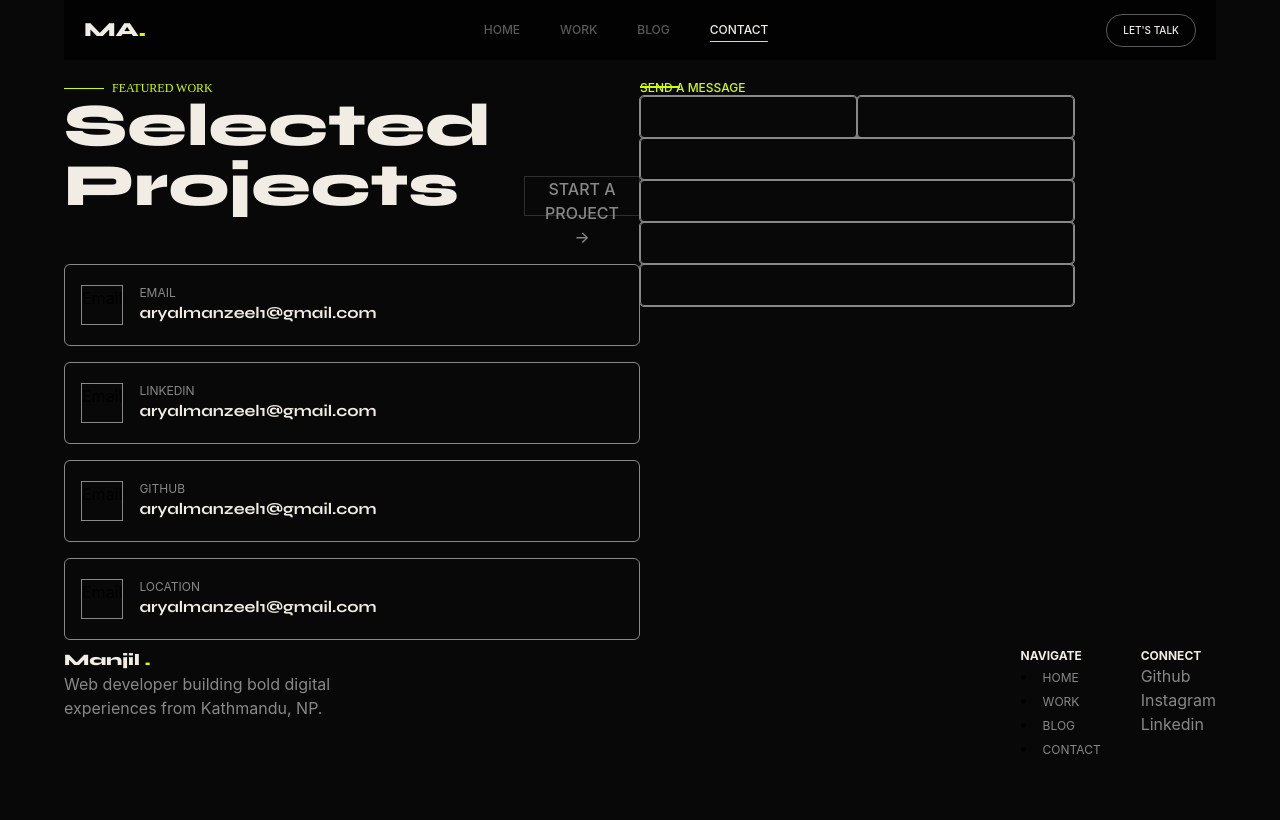
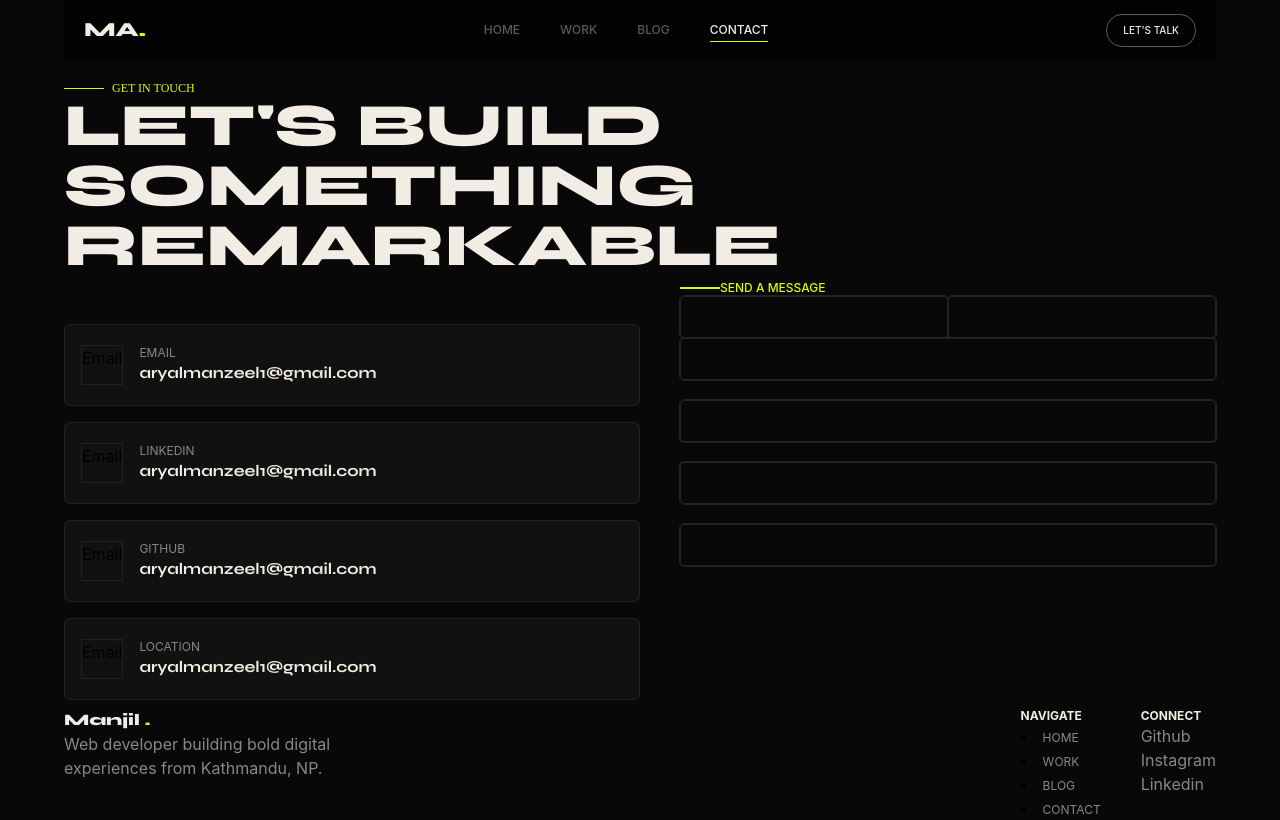
Before and after one commit to User-manjil/FullStack_Portfolio2025, a React app in the folder frontend/: page /contact in a window 1280 px wide. Built offline with nearby package versions, Linux system fonts and the light colour scheme; the HTML template or start-up script is replaced by a standard one.

Commit message:
feat : adding blogs

```diff
--- a/frontend/src/Components/Pages/Blog.jsx
+++ b/frontend/src/Components/Pages/Blog.jsx
@@ -6,7 +6,7 @@ import TitleSection from '../Reusable/TitleSection'
 const Blog = () => {
   return (
     <div className='flex flex-col w-full mt-20'>
-      <TitleSection />
+      <TitleSection subTitle="WRITING" bigTitle="Thoughts & Insights" />
         <div className=" w-full flex flex-col my-10 rounded-t-">
 
            <BigBlogCard />
--- a/frontend/src/Components/Pages/Contact.jsx
+++ b/frontend/src/Components/Pages/Contact.jsx
@@ -9,16 +9,18 @@ const Contact = () => {
     {title : "Location" , data:"aryalmanzeel1@gmail.com"},
   ]
   return (
-    <div className='mt-10 w-full flex'>
+    <div className='mt-10 w-full flex gap-10'>
+
       <div className="flex flex-col w-1/2">
-        <TitleSection/>
+
+        <TitleSection  subTitle="GET IN TOUCH " bigTitle="LET'S BUILD SOMETHING REMARKABLE" hasBtn={false} />
         <div className="flex flex-col mt-10 ">
 
 
              {dataContact.map((el, index) => {
                   return (
-    <div key={index} className='w-full group hover:border-(--lime)  hover:translate-x-1 duration-200 flex border my-2 rounded-md border-(--muted2) px-0 py-5'>
-      <div className="flex border  border-(--muted2) mx-4">Email </div>
+                    <div key={index} className='w-full group hover:border-(--lime) bg-(--bg2)  hover:translate-x-1 duration-200 flex border my-2 rounded-md border-(--border) px-0 py-5'>
+                      <div className="flex border  border-(--border) mx-4">Email </div>
                       <div className="flex flex-col">
                         <div className="text-(--muted2) text-xs">{el.title.toUpperCase()}</div>
                         <div className="font-[Syne] font-bold text-(--text)">
@@ -34,17 +36,22 @@ const Contact = () => {
 
         </div>
       </div>
-      <div className="flex  mt-10 flex-col">
-        <div className="flex  text-(--lime) after:absolute -after:left-0 after:bottom-[50%] after:w-10 after:h-0.5  after:bg-(--lime) text-xs font-medium relative"> SEND A MESSAGE</div>
+      <div className="flex  mt-60 flex-col w-1/2 ">
+      <div className="flex items-center">
+         <div className="flex   left-0 bottom-[50%] w-10 h-0.5 bg-(--lime)"></div>
+        <div className="flex  text-(--lime)    text-xs font-medium relative"> SEND A MESSAGE</div>
+
+      </div>
      <div className="flex">
-            <input className='w-full border border-(--muted2) outline outline-(--muted2)  hover:outline-(--lime) text-(--text) font-[Syne] rounded-sm px-3 py-2' type="text" />
-            <input className='w-full border border-(--muted2) outline outline-(--muted2)  hover:outline-(--lime) text-(--text) font-[Syne] rounded-sm px-3 py-2' type="text" />
+
+            <input className='w-full border border-(--border) outline outline-(--border)  hover:outline-(--lime) text-(--text) font-[Syne] rounded-sm px-3 py-2' type="text" />
+            <input className='w-full border border-(--border) outline outline-(--border)  hover:outline-(--lime) text-(--text) font-[Syne] rounded-sm px-3 py-2' type="text" />
             </div>
-            <div className="flex flex-col">
-              <input className='w-full border border-(--muted2) outline outline-(--muted2)  hover:outline-(--lime) text-(--text) font-[Syne] rounded-sm px-3 py-2' type="text" />
-              <input className='w-full border border-(--muted2) outline outline-(--muted2)  hover:outline-(--lime) text-(--text) font-[Syne] rounded-sm px-3 py-2' type="text" />
-              <input className='w-full border border-(--muted2) outline outline-(--muted2)  hover:outline-(--lime) text-(--text) font-[Syne] rounded-sm px-3 py-2' type="text" />
-              <input className='w-full border border-(--muted2) outline outline-(--muted2)  hover:outline-(--lime) text-(--text) font-[Syne] rounded-sm px-3 py-2' type="text" />
+            <div className="flex flex-col gap-5">
+              <input className='w-full border border-(--border) outline outline-(--border)  hover:outline-(--lime) text-(--text) font-[Syne] rounded-sm px-3 py-2' type="text" />
+              <input className='w-full border border-(--border) outline outline-(--border)  hover:outline-(--lime) text-(--text) font-[Syne] rounded-sm px-3 py-2' type="text" />
+              <input className='w-full border border-(--border) outline outline-(--border)  hover:outline-(--lime) text-(--text) font-[Syne] rounded-sm px-3 py-2' type="text" />
+              <input className='w-full border border-(--border) outline outline-(--border)  hover:outline-(--lime) text-(--text) font-[Syne] rounded-sm px-3 py-2' type="text" />
               </div>
 
       </div>
--- a/frontend/src/Components/Pages/Home.jsx
+++ b/frontend/src/Components/Pages/Home.jsx
@@ -15,7 +15,7 @@ const Home = () => {
     <div className="flex-col w-full flex ">
       <div className="bg-(--bg) w-full h-fit pt-40 pb-5 max-w-6xl  mb-15">
 
-        <div className="flex font-[Bricolage Grotesque] text-[12px] px-3 py-1 rounded-full items-center gap-2 border border-(--muted) font-medium text-(--muted2) tracking-wider w-fit">
+        <div className="flex font-[Bricolage Grotesque] text-[12px] px-3 py-1 rounded-full items-center gap-2 border border-(--border) font-medium text-(--muted2) tracking-wider w-fit">
           <div className="flex bg-green-400 w-2 h-2 rounded-full"></div>
           OPEN TO NEW WORK
         </div>
@@ -44,7 +44,7 @@ const Home = () => {
             <button className="bg-(--lime) font-medium px-5 h-10">
               VIEW MY WORK <span className="rotate-x-6">→</span>
             </button>
-            <button className="font-medium border border-(--muted2) h-10 px-5 text-(--muted2) hover:text-(--text)">
+            <button className="font-medium border border-(--border) duration-300 hover:-translate-y-1 hover:border-white h-10 px-5 text-(--muted2) hover:text-(--text)">
               START A PROJECT →
             </button>
           </div>
@@ -59,7 +59,7 @@ const Home = () => {
           {stats.map((el, i) => (
             <div
               key={i}
-              className="flex flex-col border border-(--muted2) hover:bg-(--bg2) ease-(--ease-smooth) duration-75 rounded-sm py-10 px-20 font-[Syne] font-black items-center text-7xl text-(--lime)"
+              className="flex flex-col border border-(--border)  hover:bg-(--bg2) ease-(--ease-smooth) duration-75 rounded-sm py-10 px-20 font-[Syne] font-black items-center text-7xl text-(--lime)"
             >
               {el.value}
               <span className="text-sm text-(--muted2) font-medium font-[poppins]">{el.text}</span>
@@ -70,7 +70,7 @@ const Home = () => {
 
       <section>
         {/* // featured work section */}
-      <TitleSection/>
+      <TitleSection  subTitle='FEATURED WORK' bigTitle="SELECTED PROJECTS" buttonContent="ALL PROJECTS" hasBtn={true} link='/work'/>
       <div className="grid sm:grid-cols-2 grid-cols-1  my-10">
           <ProjectCard/>
           <ProjectCard/>
@@ -85,7 +85,8 @@ const Home = () => {
 
 
       <section>
-          <TitleSection />
+          <TitleSection subTitle="FROME THE BLOG" bigTitle="Thoughts &
+Insights"  buttonContent="ALL ARTICLES" hasBtn={true} link='/blog' />
           <div className="flex mt-10 flex-col gap-0 rounded-2xl border border-(--border2)">
             <BlogCard/>
             <BlogCard/>
--- a/frontend/src/Components/Pages/Work.jsx
+++ b/frontend/src/Components/Pages/Work.jsx
@@ -5,7 +5,7 @@ import TitleSection from '../Reusable/TitleSection'
 const Work = () => {
   return (
     <div className='flex flex-col mt-20'>
-      <TitleSection />
+      <TitleSection  subTitle="PORTFOLIO" bigTitle="Selected Work" hasBtn={false}  />
      <div className="grid sm:grid-cols-2 gap-5 grid-cols-1  my-10">
           <ProjectCard/>
           <ProjectCard/>
--- a/frontend/src/Components/Reusable/BigBlogCard.jsx
+++ b/frontend/src/Components/Reusable/BigBlogCard.jsx
@@ -2,7 +2,22 @@ import React from 'react'
 
 const BigBlogCard = () => {
   return (
-    <div className='flex flex-col border group border-(--muted2) px-10 py-10 hover:bg-(--bg2)'>
+    <div className='flex flex-col border relative group border-(--border) px-10 py-10 hover:bg-(--bg2)'>
+      <div className="after:content-['']
+        after:absolute
+        after:left-0
+        after:top-[30%]
+        after:w-1
+        after:h-1/2
+        after:bg-[var(--lime)]
+
+        after:scale-y-0
+        after:origin-center
+        after:transition-transform
+        after:duration-300
+        after:transform
+
+        group-hover:after:scale-y-100"></div>
       <div className="flex text-(--lime) group-hover:transform  group-hover:translate-x-1.5 duration-300 font-[Syne]">Design</div>
       <div className="flex justify-between">
 
@@ -11,7 +26,7 @@ const BigBlogCard = () => {
             <div className="flex text-(--muted2) text-xs">Micro-interactions are the small moments that make users feel like a product understands them.</div>
             <div className="flex text-(--muted2)  text-xs">7min  April 2026</div>
         </div>
-        <div className="flex group-hover:bg-(--lime) group-hover:text-(--bg2) px-10 py-2 h-fit text-(--muted2) border duration-300 font-medium">READ ARTICLE</div>
+        <div className="flex group-hover:bg-(--lime) group-hover:text-(--bg2) px-10 py-2 h-fit text-(--muted2) border border-(--border) duration-300 font-medium">READ ARTICLE</div>
       </div>
     </div>
   )
--- a/frontend/src/Components/Reusable/BlogCard.jsx
+++ b/frontend/src/Components/Reusable/BlogCard.jsx
@@ -10,6 +10,7 @@ const BlogCard = () => {
         border-[var(--border2)]
         hover:bg-[var(--bg2)]
         relative
+
         bg-[var(--bg)]
 
 
@@ -30,14 +31,14 @@ const BlogCard = () => {
         after:transform
 
         group-hover:after:scale-y-100"></div>
-      <div className="flex text-xs text-[var(--lime)]">01</div>
+      <div className="flex text-xs text-[var(--lime)] group-hover:transform  group-hover:translate-x-1.5 duration-300">01</div>
 
       <div className="flex justify-between">
         <div className="flex flex-col">
-          <div className="text-xl font-bold font-[Syne] text-[var(--text)]">
+          <div className="text-xl font-boldgroup-hover:transform  group-hover:translate-x-1.5 duration-300 font-[Syne] text-[var(--text)]">
             The Art of Meaningful Micro-interactions
           </div>
-          <div className="text-sm text-[var(--muted2)]">
+          <div className="text-sm group-hover:transform  group-hover:translate-x-1.5 duration-300 text-[var(--muted2)]">
             7min read · Apr 2025 · Design
           </div>
         </div>
--- a/frontend/src/Components/Reusable/TitleSection.jsx
+++ b/frontend/src/Components/Reusable/TitleSection.jsx
@@ -1,20 +1,25 @@
 import React from 'react'
+import {Link} from 'react-router'
+const TitleSection = (props) => {
 
-const TitleSection = () => {
   return (
-    <div className='w-full mt-10 flex items-end'>
+    <div className='w-full mt-10 flex justify-between items-end'>
         <div>
         <div className="flex w-full text-(--lime) text-xs font-medium gap-2 font-[poppins]  items-center">
-        <div className="flex w-10  h-[1px] bg-(--lime)  "></div> FEATURED WORK
+        <div className="flex w-10  h-[1px] bg-(--lime)  "></div> {props.subTitle}
             </div>
-        <div className="flex font-[Syne] text-(--text) font-black text-6xl w-1/2 ">Selected Projects</div>
+        <div className="flex font-[Syne] text-(--text) font-black text-6xl w-1/2 ">{props.bigTitle}</div>
 
         </div>
-      <div className="flex">
-         <button className="font-medium border border-(--border2) h-10 px-5 text-(--muted2) hover:text-(--text)">
-              START A PROJECT →
+        {props.hasBtn ?  (
+      <div className="flex  ">
+        <Link to={props.link}>
+           <button  className="font-medium border  border-(--border2) px-5 h-10 text-(--muted2) hover:text-(--text)">
+             {props.buttonContent}<span class="mx-1">→</span>
             </button>
-      </div>
+        </Link>
+
+      </div> ):null}
     </div>
   )
 }
```
Lines whose indentation alone changed are shown as unchanged.
